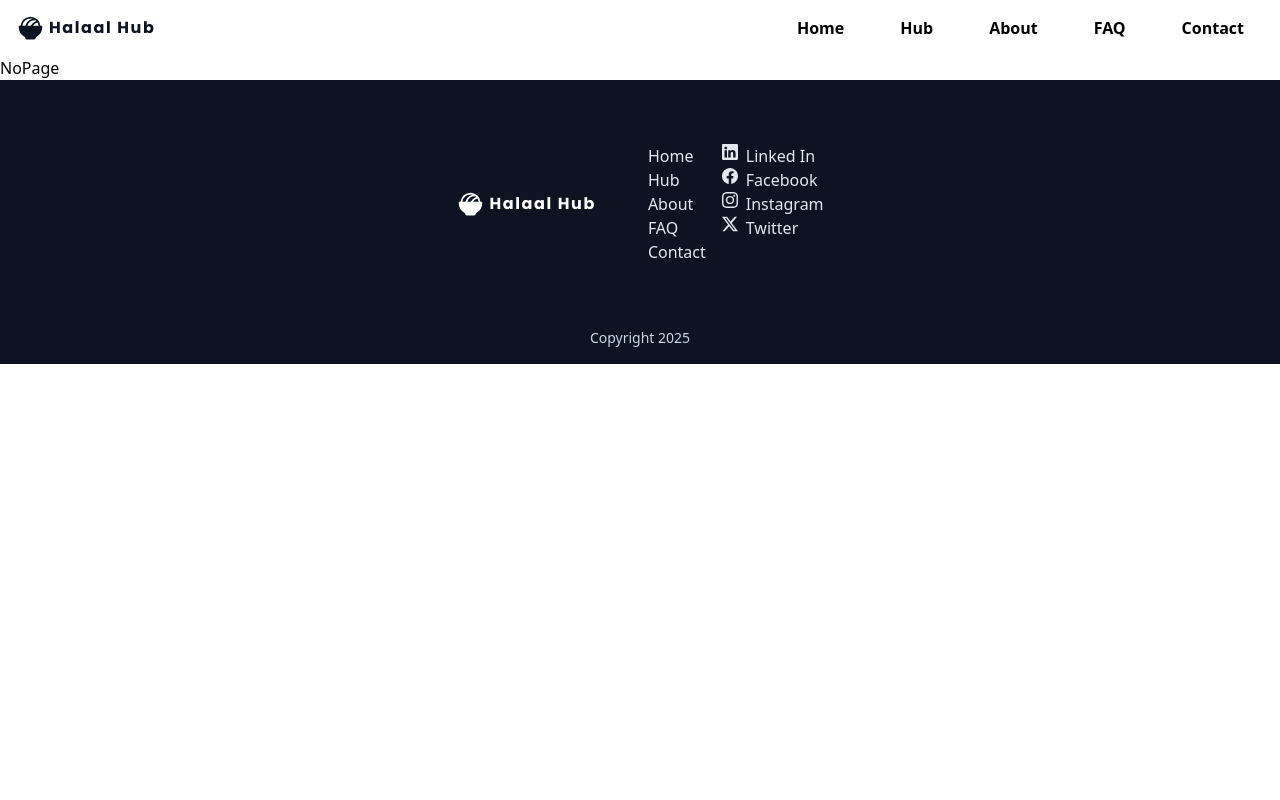
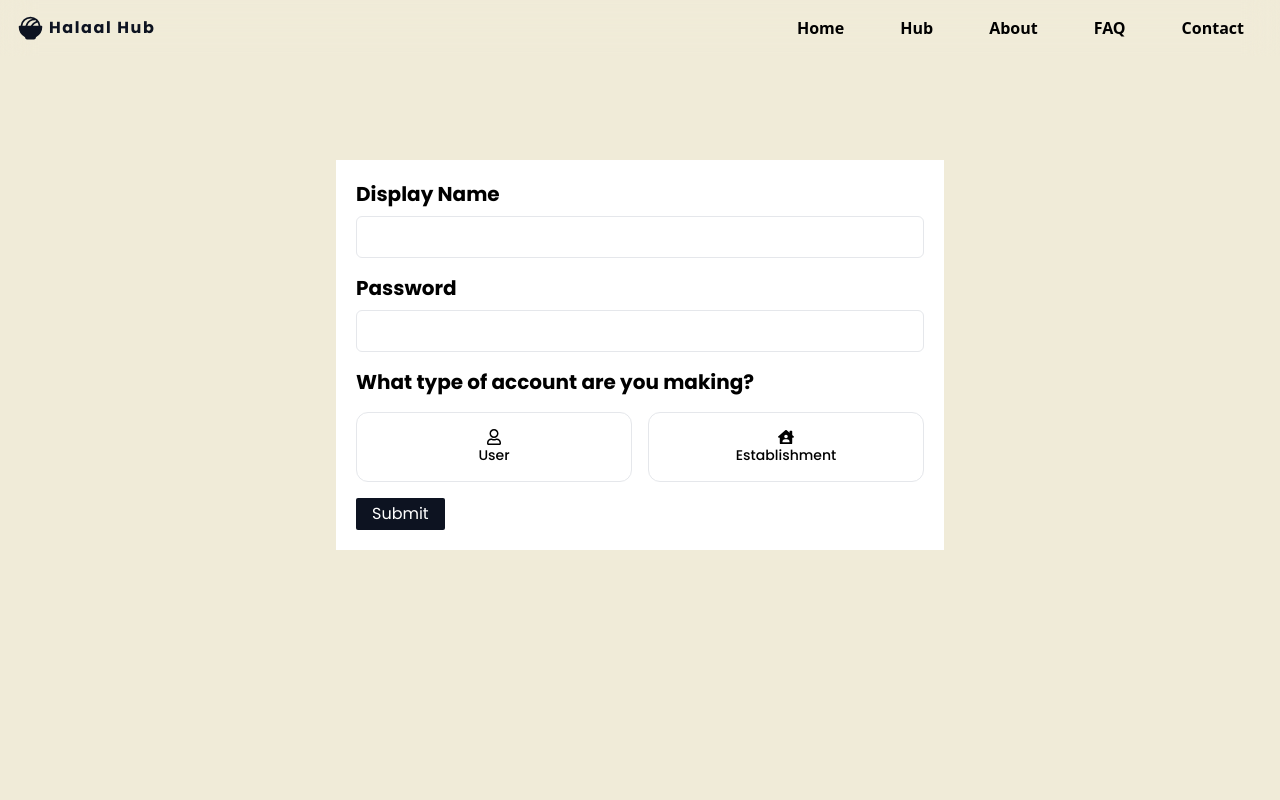
Before and after one commit to Junaidadams/halaal-hub, a React (Vite) app: page /sign-up in a window 1280 px wide. Shown: the top 800 px of the page. Built offline with nearby package versions, Linux system fonts and the light colour scheme.

Commit message:
Added sign up page

```diff
--- a/constants.js
+++ b/constants.js
@@ -10,6 +10,8 @@ import {
   FaInfoCircle,
   FaEnvelope,
   FaUtensils,
+  FaHouseUser,
+  FaRegUser,
 } from "react-icons/fa";
 import { MdBakeryDining, MdRestaurant } from "react-icons/md";
 import { IoMdCafe } from "react-icons/io";
@@ -144,3 +146,7 @@ export const categories = [
   { label: "Bakery", value: "bakery", icon: MdBakeryDining },
   { label: "Takeaway", value: "takeaway", icon: RiTakeawayFill },
 ];
+export const accountTypes = [
+  { label: "User", value: "user", icon: FaRegUser },
+  { label: "Establishment", value: "establishment", icon: FaHouseUser },
+];
--- a/src/App.jsx
+++ b/src/App.jsx
@@ -10,6 +10,7 @@ import Hub from "./pages/Hub";
 import DetailedListingView from "./pages/DetailedListingView";
 
 import Login from "./pages/Login";
+import Signup from "./pages/Signup";
 import CreateListing from "./pages/CreateListing";
 
 import NoPage from "./pages/NoPage";
@@ -19,6 +20,7 @@ const App = () => {
     <Routes>
       <Route path="/" element={<Home />} />
       <Route path="/login" element={<Login />} />
+      <Route path="/sign-up" element={<Signup />} />
       <Route path="/create-listing" element={<CreateListing />} />
       <Route path="/get-started" element={<GetStarted />} />
       <Route path="/faq" element={<Faq />} />
--- a/src/pages/CreateListing.jsx
+++ b/src/pages/CreateListing.jsx
@@ -8,7 +8,7 @@ const CreateListing = () => {
 
   const handleCategorySelect = (value) => {
     setFormData({ ...formData, category: value });
-    setTimeout(() => setStep(2), 300); // slight delay for smoother UX
+    setTimeout(() => setStep(2), 300);
   };
 
   const stepMinusOne = () => {
--- /dev/null
+++ b/src/pages/Signup.jsx
@@ -0,0 +1,80 @@
+import { useState } from "react";
+import { accountTypes } from "../../constants";
+
+const Signup = () => {
+  const [formData, setFormData] = useState({
+    username: "",
+    accountType: "",
+    password: "",
+  });
+  const handleAccountTypeSelect = (value) => {
+    setFormData({ ...formData, accountType: value });
+  };
+  return (
+    <div className="min-h-screen -mt-[56px] bg-eggshell flex">
+      <div className="mx-auto my-20 min-h-screen w-[95%] flex flex-col">
+        <div className="flex mx-auto md:my-10 lg:my-14 xl:my-20 w-full sm:w-2/3 xl:w-1/2 flex-col font-poppins bg-white p-5">
+          <form className="space-y-4">
+            <div className="space-y-2">
+              <label className="text-xl font-bold mb-4">Display Name</label>
+              <input
+                className="w-full px-4 py-2 border rounded-md"
+                type="text"
+                value={formData.username}
+                onChange={(e) =>
+                  setFormData((prev) => ({
+                    ...prev,
+                    username: e.target.value,
+                  }))
+                }
+              />
+            </div>
+            <div className="space-y-2">
+              <label className="text-xl font-bold ">Password</label>
+              <input
+                className="w-full px-4 py-2 border rounded-md"
+                type="text"
+                value={formData.password}
+                onChange={(e) =>
+                  setFormData((prev) => ({
+                    ...prev,
+                    password: e.target.value,
+                  }))
+                }
+              />
+            </div>
+            <h2 className="text-xl font-bold mb-4">
+              What type of account are you making?
+            </h2>
+            <div className="grid grid-cols-1 sm:grid-cols-2 gap-4">
+              {accountTypes.map(({ value, icon: Icon }) => (
+                <button
+                  type="button"
+                  key={value}
+                  onClick={() => handleAccountTypeSelect(value)}
+                  className={`${
+                    formData.accountType === value &&
+                    "bg-richBlack text-white hover:text-black"
+                  } border p-4 rounded-xl hover:shadow-md hover:bg-gray-50 transition flex flex-col items-center text-center`}
+                >
+                  <Icon />{" "}
+                  <span className="text-sm font-medium capitalize">
+                    {value}
+                  </span>
+                </button>
+              ))}
+            </div>
+            <button
+              type="submit"
+              className="bg-richBlack text-white px-4 py-1 ml-auto rounded-sm"
+            >
+              Submit
+            </button>
+          </form>
+        </div>
+      </div>
+    </div>
+  );
+};
+
+export default Signup;
```
